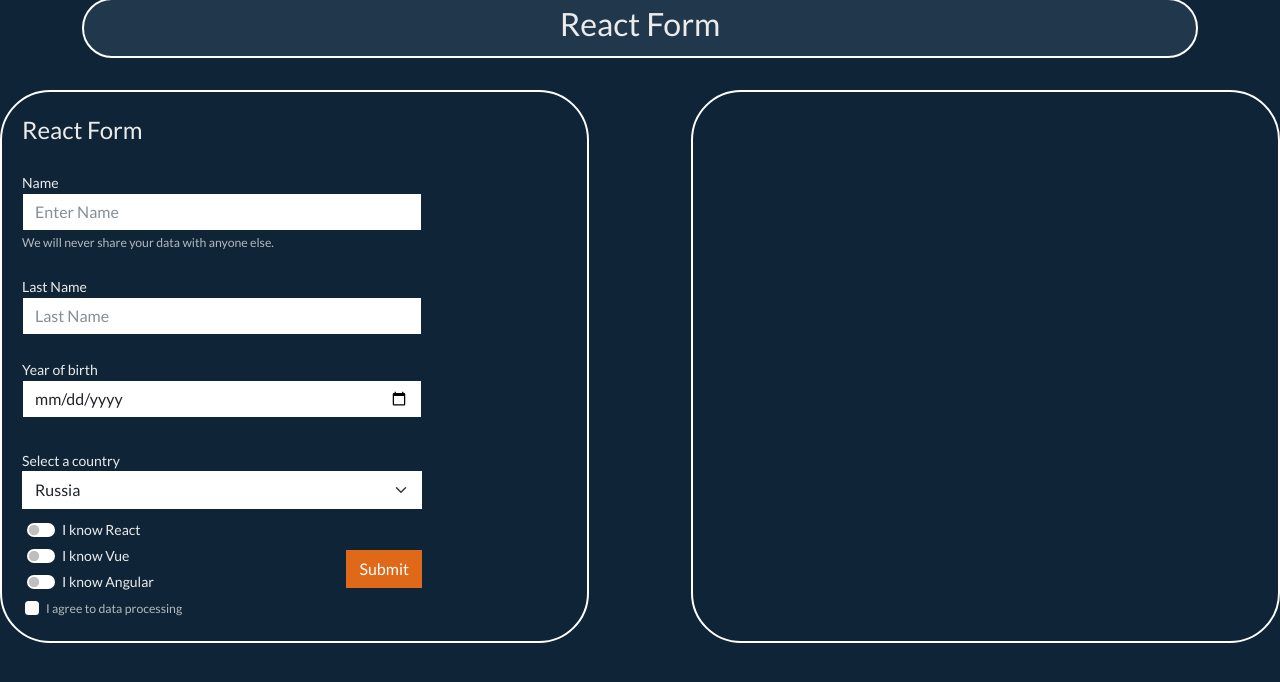
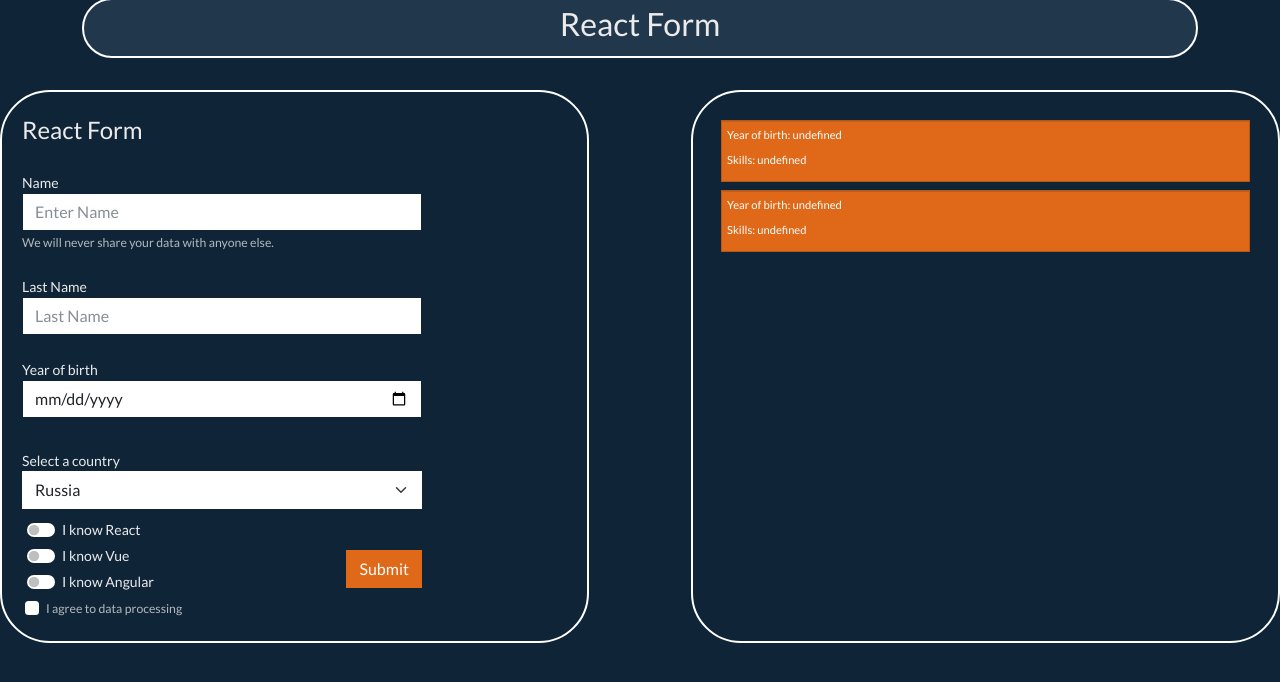
Before and after one commit to maksguido1987/React-Form, a React app: page / in a window 1280 px wide. Shown: the top 682 px of the page. Built offline with nearby package versions, Linux system fonts and the light colour scheme.

Commit message:
switch commit

```diff
--- a/src/components/Card/Card.tsx
+++ b/src/components/Card/Card.tsx
@@ -3,17 +3,15 @@ import { ICardData } from '../../interfaces';
 import './card.scss';
 
 const Card: FC<ICardData> = (props) => {
-  const { name, lastName, date, skill } = props;
+  const { name, lastName, date, skills } = props;
   return (
     <div className="card text-white bg-primary mb-3">
       <div className="card-header">
-        erferf
         {name} {lastName}
       </div>
       <div className="card-body">
         <p className="card-text">{`Year of birth: ${date}`}</p>
-        <p className="card-text">{`Skills: ${skill}`}</p>
-        <p className="card-text">Some quick example</p>
+        <p className="card-text">{`Skills: ${skills}`}</p>
       </div>
     </div>
   );
--- a/src/components/Form/Form.tsx
+++ b/src/components/Form/Form.tsx
@@ -15,7 +15,7 @@ const Form: FC = () => {
         <Name />
         <FormDate />
         <FormSelect />
-        <div className="check-erapper">
+        <div className="check-wrapper">
           <div className="check-left">
             <Switcher />
             <Checkbox />
--- a/src/components/Form/FormComponents/Name.tsx
+++ b/src/components/Form/FormComponents/Name.tsx
@@ -1,9 +1,9 @@
 /* eslint-disable react/prefer-stateless-function */
 import React, { Component } from 'react';
-import { ICardData } from '../../../interfaces';
+import { ICardData, IPropsName } from '../../../interfaces';
 
-export default class Name extends Component<{}, ICardData> {
-  constructor(props: ICardData) {
+export default class Name extends Component<IPropsName, ICardData> {
+  constructor(props: IPropsName) {
     super(props);
     this.state = {
       name: '',
--- a/src/components/Form/form.scss
+++ b/src/components/Form/form.scss
@@ -12,7 +12,7 @@
 .form-control-plaintext {
   margin: 0 0 0 20px !important;
 }
-.check-erapper {
+.check-wrapper {
   display: flex;
   align-items: center;
   justify-content: space-between;
--- a/src/components/Main/MainRightField.tsx
+++ b/src/components/Main/MainRightField.tsx
@@ -1,8 +1,13 @@
 import React, { FC } from 'react';
-// import Card from '../Card/Card';
+import Card from '../Card/Card';
 
 const MainRightField: FC = () => {
-  return <div className="right-main-container">{/* <Card /> */}</div>;
+  return (
+    <div className="right-main-container">
+      <Card />
+      <Card />
+    </div>
+  );
 };
 
 export default MainRightField;
--- a/src/interfaces.ts
+++ b/src/interfaces.ts
@@ -5,3 +5,8 @@ export interface ICardData {
   contry?: string;
   skills?: [react: string, angular: string, vue: string];
 }
+
+export interface IPropsName {
+  name: string;
+  lastName: string;
+}
```
